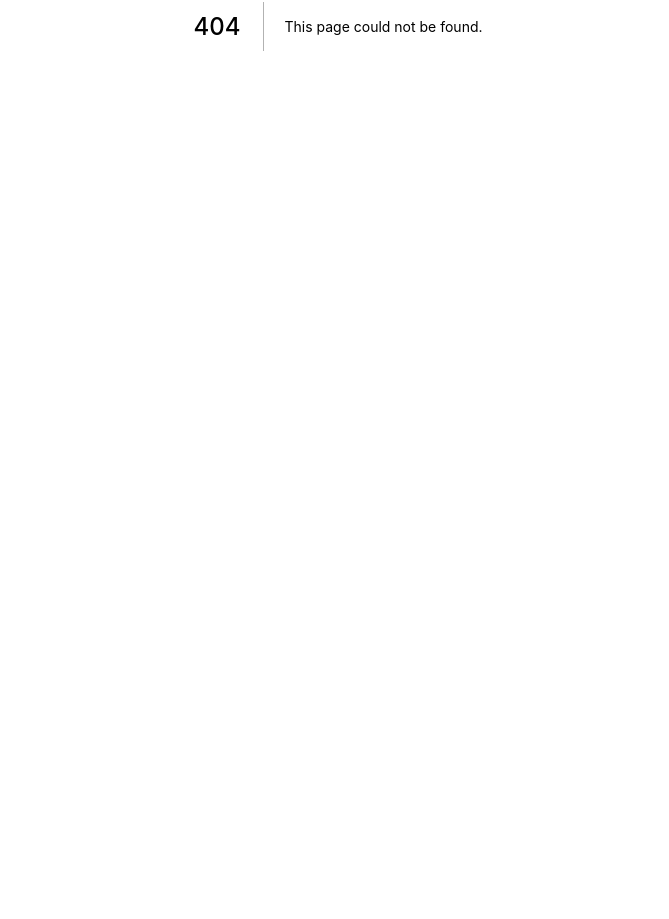
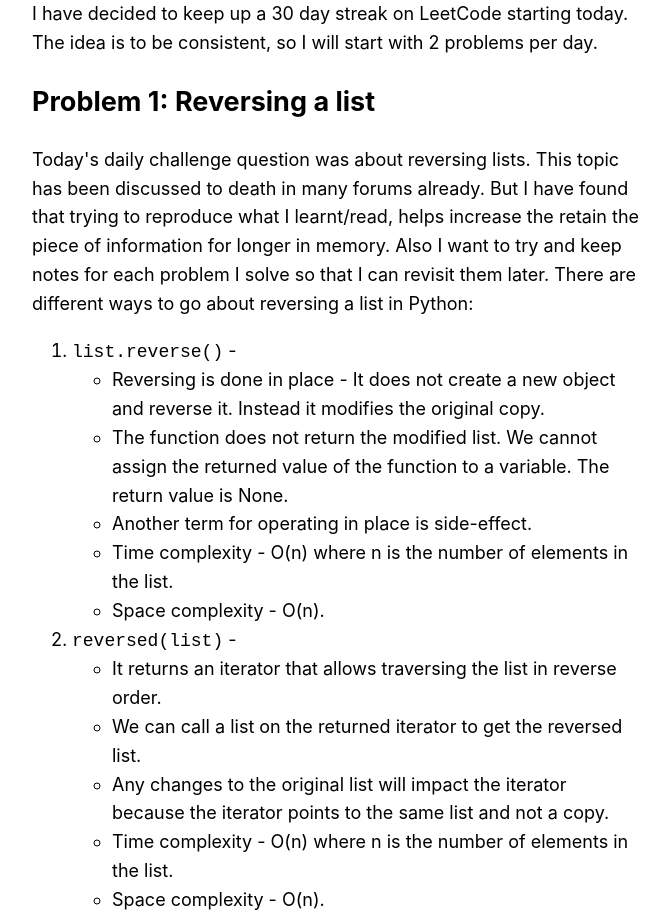
Before and after one commit to tssavita/savitaseetaraman.com, a Next.js app: page /posts/leetcode_challenge_day1 in a window 1280 px wide. Before the commit this address had no page. Shown: the part 374-1293 px from the top of the page, without its empty margins (302-971 px from the left). Before the commit the page ends 800 px from the top, so only its background shows below. Built offline with nearby package versions, Linux system fonts and the light colour scheme.

Commit message:
leetcode-day1

```diff
--- a/pages/index.js
+++ b/pages/index.js
@@ -46,6 +46,12 @@ export default function Home() {
               </Link>
               <br />
             </li>
+            <li className={utilStyles.listItem}>
+              <Link href={"posts/leetcode_challenge_day1"}>
+                <a>LeetCode Streak Challenge - Day 1/30 - Reverse list</a>
+              </Link>
+              <br />
+            </li>
           </ul>
         </section>
 
--- /dev/null
+++ b/pages/posts/leetcode_challenge_day1.js
@@ -0,0 +1,77 @@
+import Head from 'next/head'
+import utilStyles from '../../styles/utils.module.css'
+import Layout from '../../components/layout'
+
+export default function Home() {
+  return (
+    <Layout>
+      <Head>
+        <title>Savita Seetaraman</title>
+      </Head>
+     <article>
+        <h1 className={utilStyles.headingXl}>LeetCode Streak Challenge - Day 1/30 - Reverse list</h1>
+        I have decided to keep up a 30 day streak on LeetCode starting today. The idea is to be consistent, so I will start with 2 problems per day.
+        <h2>Problem 1: Reversing a list</h2>
+
+        <p>
+        Today's daily challenge question was about reversing lists. This topic has been discussed to
+        death in many forums already. But I have found that trying to reproduce what I learnt/read,
+        helps increase the retain the piece of information for longer in memory. Also I want to try
+        and keep notes for each problem I solve so that I can revisit them later.
+
+        There are different ways to go about reversing a list in Python:
+        <ol>
+        <li><code>list.reverse()</code> -
+        <ul>
+          <li>Reversing is done in place - It does not create a new object and reverse it. Instead
+            it modifies the original copy.</li>
+          <li>The function does not return the modified list. We cannot assign the returned value
+            of the function to a variable. The return value is None.</li>
+          <li>Another term for operating in place is side-effect.</li>
+          <li>Time complexity - O(n) where n is the number of elements in the list.</li>
+          <li>Space complexity - O(n).</li>
+        </ul>
+        </li>
+        <li><code>reversed(list)</code> -
+        <ul>
+          <li>It returns an iterator that allows traversing the list in reverse order.</li>
+          <li>We can call a list on the returned iterator to get the reversed list.</li>
+          <li>Any changes to the original list will impact the iterator because the iterator points
+            to the same list and not a copy.</li>
+          <li>Time complexity - O(n) where n is the number of elements in the list.</li>
+          <li>Space complexity - O(n).</li>
+        </ul>
+        </li>
+        <li>Swap the first element with the last, the second element with the second last, and so on.
+        <ul>
+          <li>Time complexity - O(n).</li>
+          <li>Space complexity - O(n).</li>
+        </ul>
+        </li>
+        <li>Slicing
+        <ul>
+          <li><code>list[start:stop:step].</code> The default value of step is one, which allows
+          the slicing to extract items from start to stop-1 from left to right. Setting the step
+          to -1 returns the objects in reverse order.</li>
+          <li>It returns a reversed copy of the list.</li>
+          <li>Time complexity - O(n).</li>
+          <li>Space complexity - O(n).</li>
+        </ul>
+        </li>
+        <li>Loops
+          <ul>
+            <li>We can loop through the list in reverse order and copy each element to a new list.
+              Needless to say, this is not in place.</li>
+            <li>Time complexity - O(n).</li>
+            <li>Space complexity - O(n).</li>
+          </ul>
+        </li>
+      </ol>
+      For methods 4 - 5, we can also use recursion. In this case, the Space complexity will include
+      the Stack space which will be O(n). The maximum number of elements present in stack will be
+      the size of the list, n.
+</p>
+      </article>
+    </Layout>
+  )
+}
```
